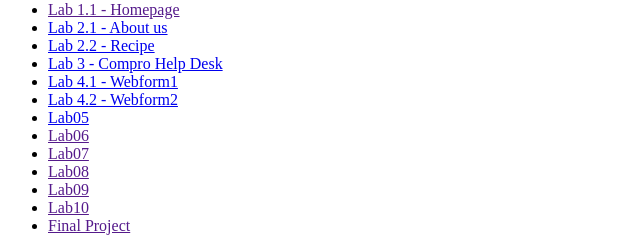
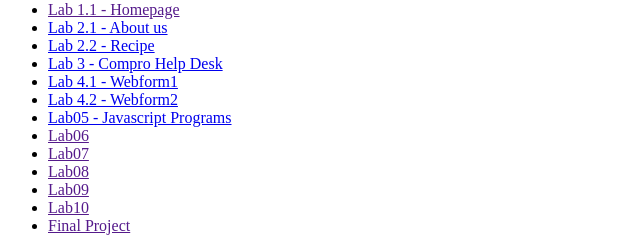
Before and after one commit to asad-webnet/cs4722023, a plain HTML site: page index.html in a window 1280 px wide. Shown: the part 391-637 px from the top of the page, without its empty margins (0-640 px from the left). Drawn offline with Linux system fonts and the light colour scheme.

Commit message:
Fixing text

```diff
--- a/index.html
+++ b/index.html
@@ -20,7 +20,7 @@
         <li><a href="./cshelpdesk/index.html">Lab 3 - Compro Help Desk</a></li>
         <li><a href="./webforms/index1.html">Lab 4.1 - Webform1</a></li>
         <li><a href="./webforms/index2.html">Lab 4.2 - Webform2</a></li>
-        <li><a href="https://github.com/asad-webnet/cs4722023/tree/main/lab5Jsfunctions/index.js">Lab05</a></li>
+        <li><a href="https://github.com/asad-webnet/cs4722023/tree/main/lab5Jsfunctions/index.js">Lab05 - Javascript Programs</a></li>
         <li><a href="">Lab06</a></li>
         <li><a href="">Lab07</a></li>
         <li><a href="">Lab08</a></li>
```
